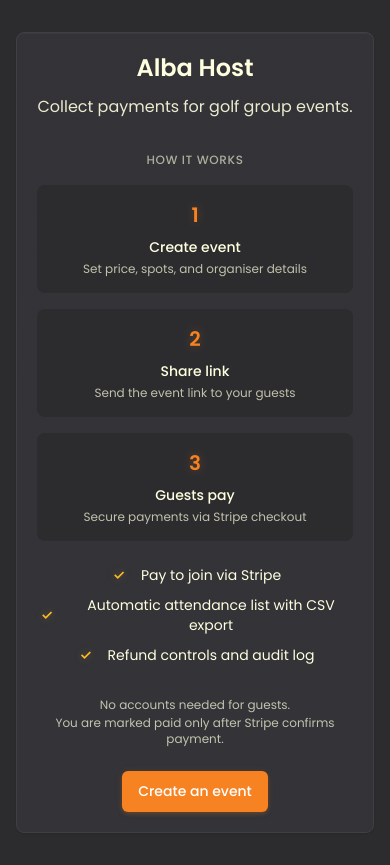
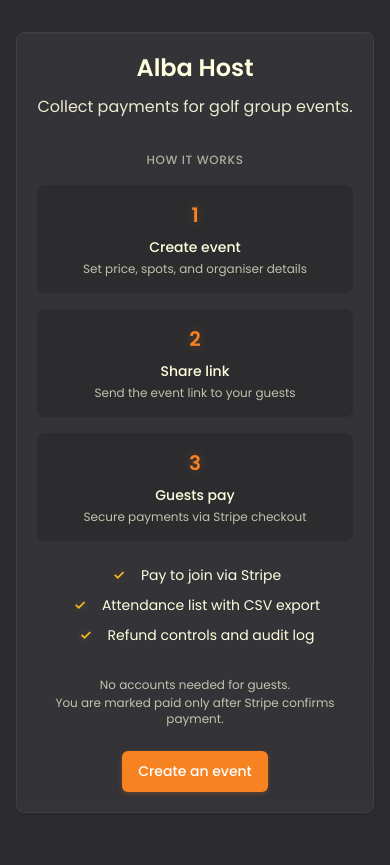
Before and after one commit to CamMacB17/alba-collect-host, a Next.js app: page / in a window 390 px wide. Built offline with nearby package versions, Linux system fonts and the light colour scheme.

Commit message:
V6: shorten value prop copy to prevent mobile wrap

```diff
--- a/src/app/page.tsx
+++ b/src/app/page.tsx
@@ -51,7 +51,7 @@ export default function Home() {
                 </li>
                 <li className="flex items-center justify-center gap-3">
                   <span className="font-semibold w-5 flex-shrink-0 leading-none" style={{ color: "var(--alba-yellow)" }}>✓</span>
-                  <span>Automatic attendance list with CSV export</span>
+                  <span>Attendance list with CSV export</span>
                 </li>
                 <li className="flex items-center justify-center gap-3">
                   <span className="font-semibold w-5 flex-shrink-0 leading-none" style={{ color: "var(--alba-yellow)" }}>✓</span>
```
